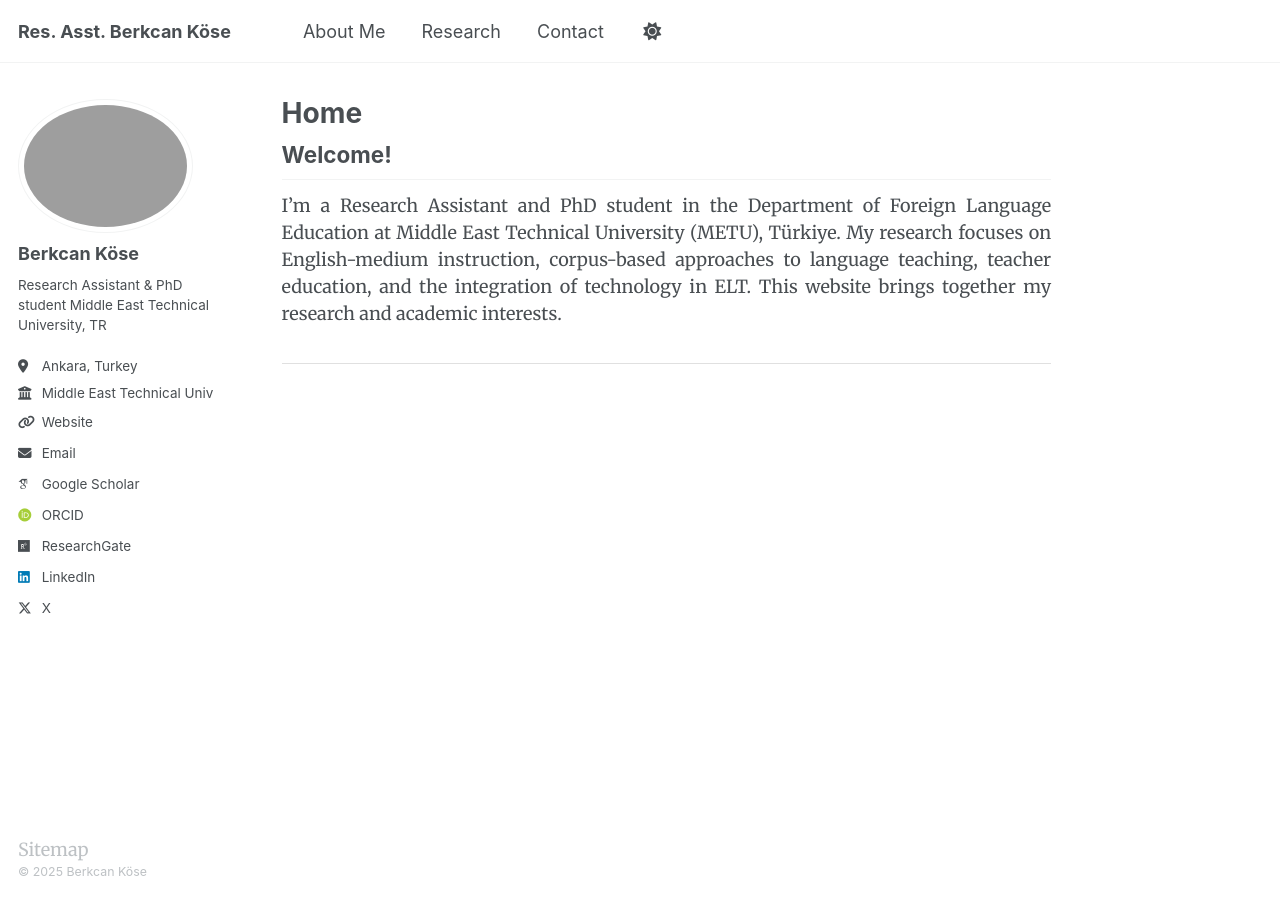
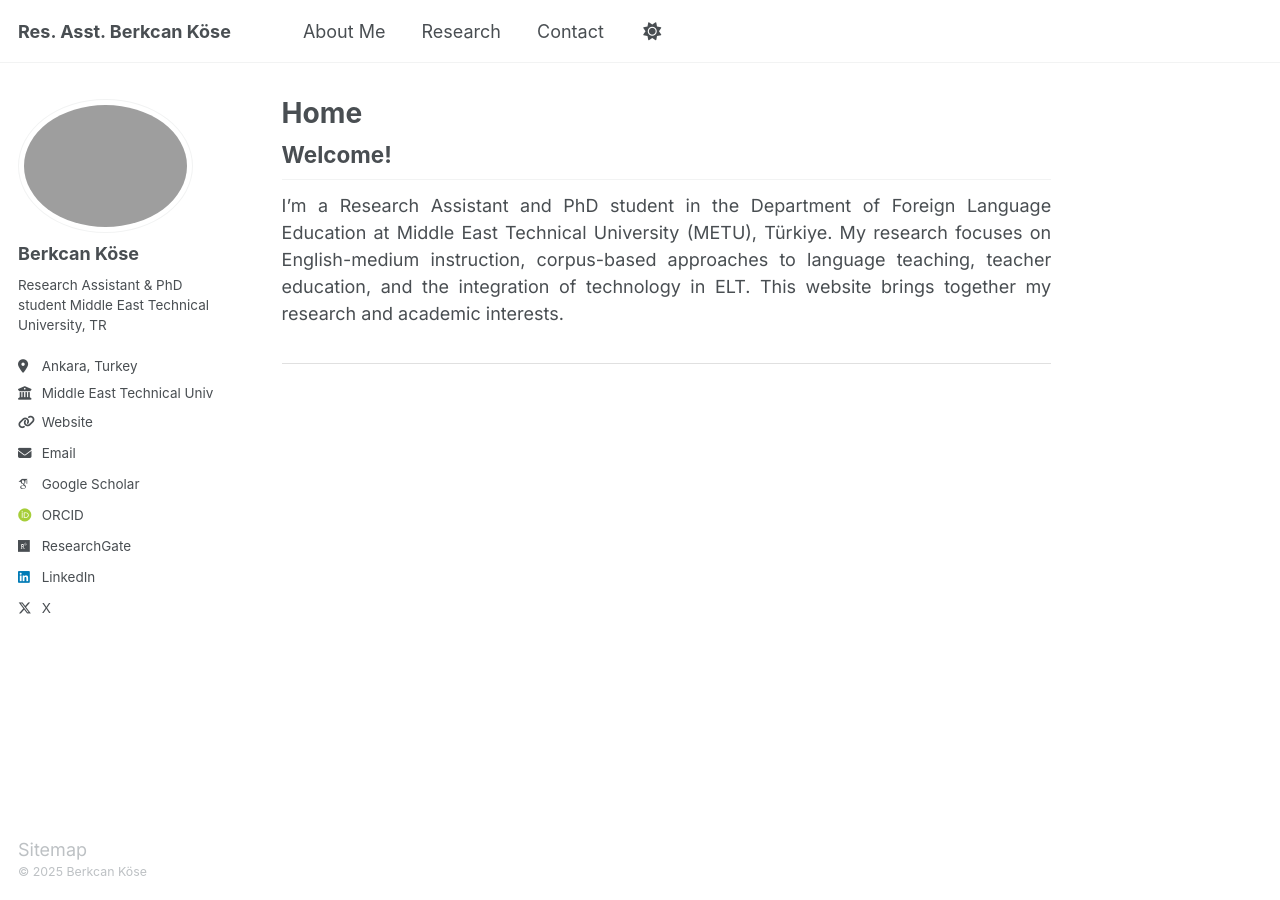
Before and after one commit to berkcankose/berkcankose.github.io, a Jekyll site: the page built from _pages/about.md, in a window 1280 px wide. Built offline with Jekyll 4.4.1, drawn with Linux system fonts in a browser that asks for light colours; some web fonts are replaced.

Commit message:
Update _default.scss

```diff
--- a/_sass/theme/_default.scss
+++ b/_sass/theme/_default.scss
@@ -1,7 +1,7 @@
 /* ==========================================================================
    DEFAULT THEME
    ========================================================================== */
-@import url('https://fonts.googleapis.com/css2?family=Merriweather&display=swap');
+@import url('https://fonts.googleapis.com/css2?family=Inter:wght@400;600;700&display=swap');
 
 /* Color codes used for the theme */
 $gray                       : #7a8288;
@@ -43,6 +43,6 @@ $sidebar-screen-min-width   : 1024px;
     --global-text-color                 : #{$dark-gray};
     --global-text-color-light           : #{$light-gray};
     --global-thead-color                : #{$lighter-gray};
-      --global-font-family: 'Merriweather', serif;
+      --global-font-family: 'Inter', serif;
 
 }
```
